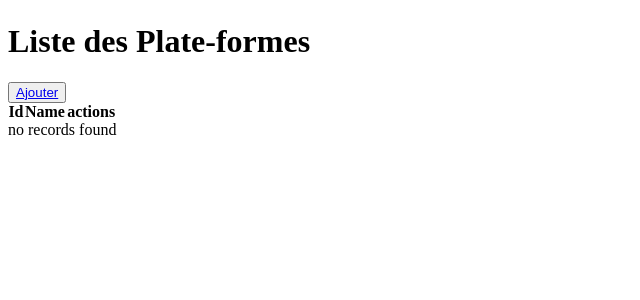
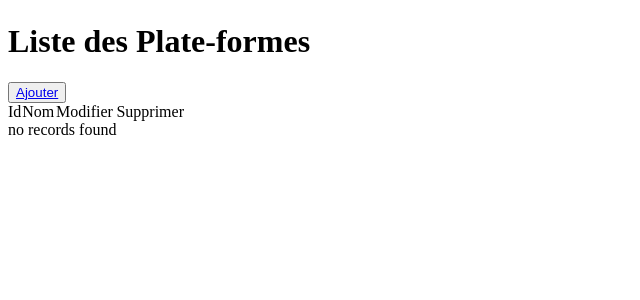
Before and after one commit to TeaAlex/playmore, a Symfony app: template templates/Back/platform/index.html.twig in a window 1280 px wide. Shown: the part 281-581 px from the top of the page, without its empty margins (0-640 px from the left). Run offline with Twig, Linux system fonts and the light colour scheme; the template is opened without the code that fills it, so the values that code supplies are empty; some libraries are stand-ins or nearby versions.

Commit message:
fix index view template

```diff
--- a/templates/Back/platform/_delete_form.html.twig
+++ b/templates/Back/platform/_delete_form.html.twig
@@ -1,5 +1,5 @@
 <form method="post" action="{{ path('platform_delete', {'id': platform.id}) }}" onsubmit="return confirm('Are you sure you want to delete this item?');">
     <input type="hidden" name="_method" value="DELETE">
     <input type="hidden" name="_token" value="{{ csrf_token('delete' ~ platform.id) }}">
-    <button class="btn">Delete</button>
+    <input type="submit" class="text-red-light font-bold bg-transparent cursor-pointer" value="Supprimer">
 </form>
--- a/templates/Back/platform/index.html.twig
+++ b/templates/Back/platform/index.html.twig
@@ -11,9 +11,10 @@
     <table class="table-auto border-collapse w-full mt-12 rounded bg-white" cellpadding="0" cellspacing="0">
         <thead class="font-bold bg-blue-darker text-white">
             <tr>
-                <th>Id</th>
-                <th>Name</th>
-                <th>actions</th>
+                <td>Id</td>
+                <td>Nom</td>
+                <td>Modifier</td>
+                <td>Supprimer</td>
             </tr>
         </thead>
         <tbody>
@@ -21,10 +22,8 @@
             <tr>
                 <td>{{ platform.id }}</td>
                 <td>{{ platform.name }}</td>
-                <td>
-                    <a href="{{ path('platform_show', {'id': platform.id}) }}">show</a>
-                    <a href="{{ path('platform_edit', {'id': platform.id}) }}">edit</a>
-                </td>
+                <td><a href="{{ path('platform_edit', {'id': platform.id}) }}" class="font-bold text-primary">Editer</a></td>
+                <td>{{ include('Back/platform/_delete_form.html.twig') }}</td>
             </tr>
         {% else %}
             <tr>
```
